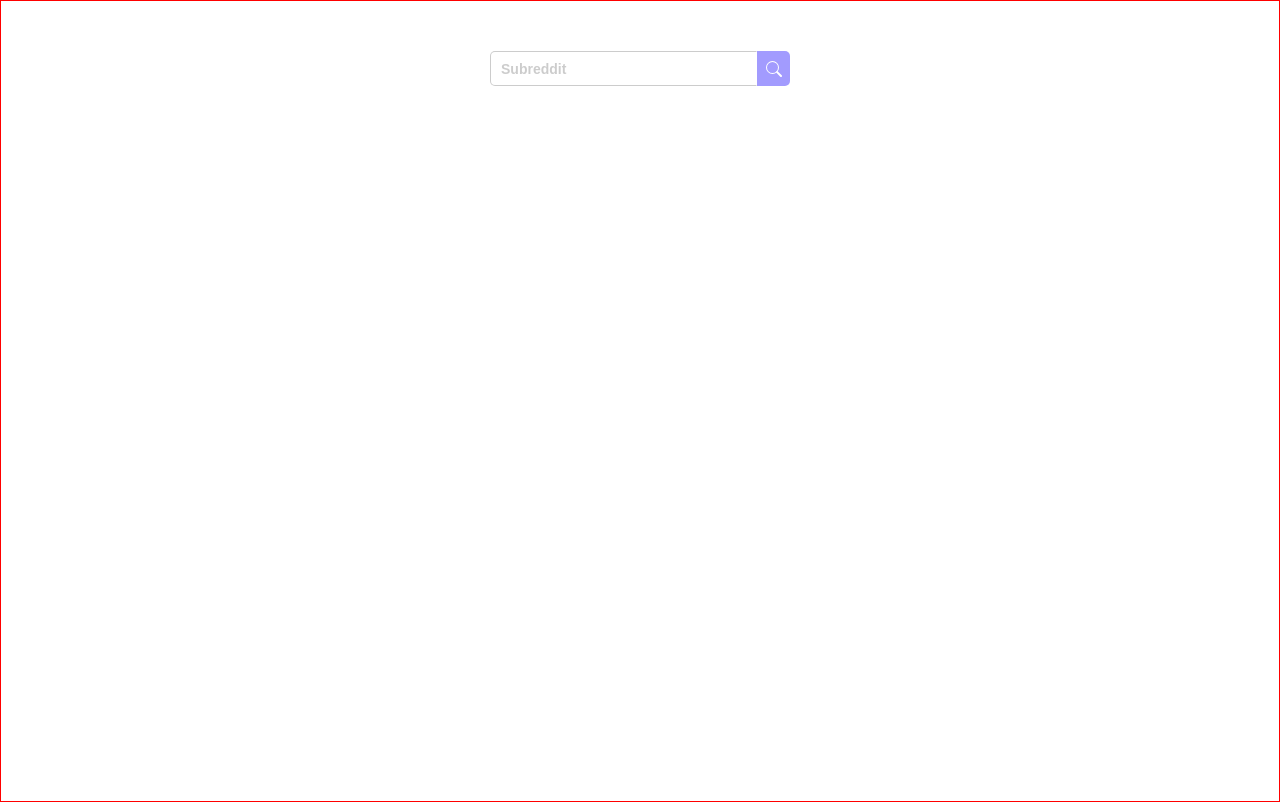
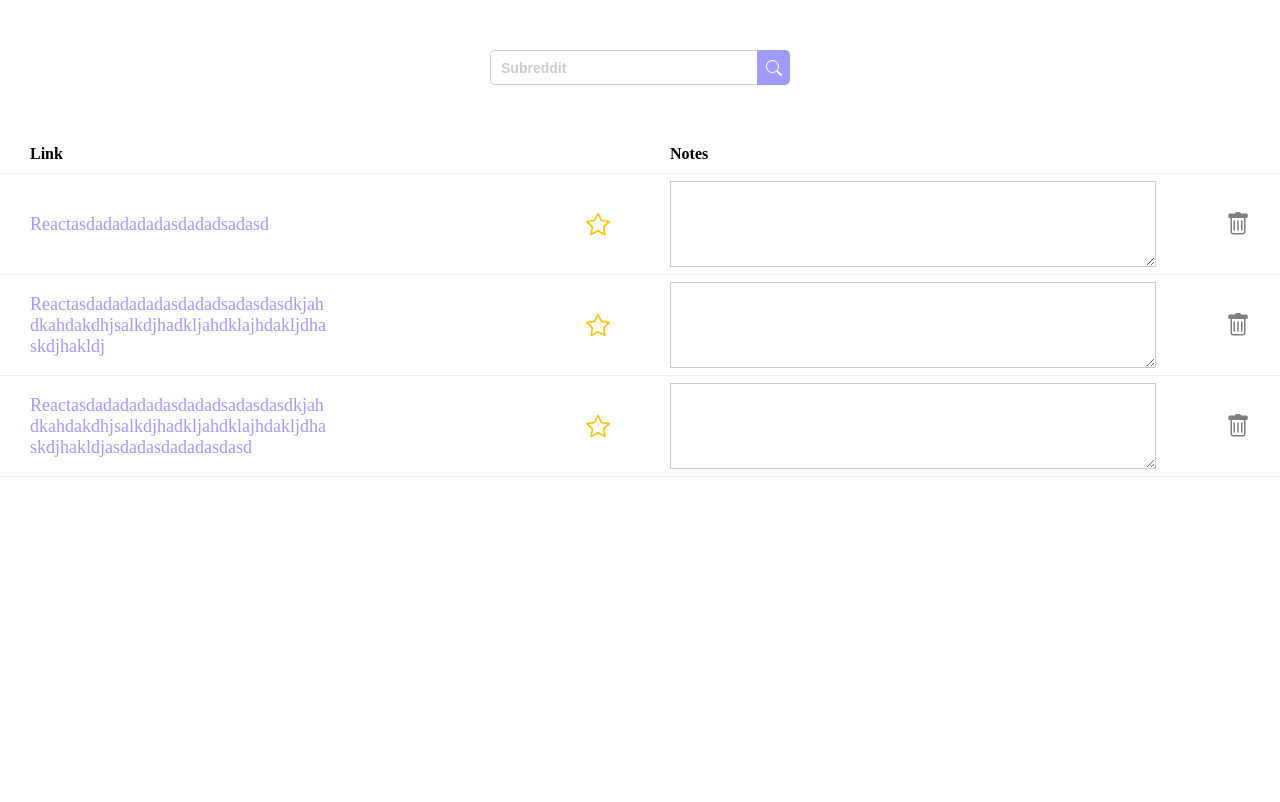
Before and after one commit to Nipponsuki/reddit-search, a React (Create React App) app: page / in a window 1280 px wide. Built offline with nearby package versions, Linux system fonts and the light colour scheme.

Commit message:
add table

```diff
--- a/src/App.js
+++ b/src/App.js
@@ -2,18 +2,20 @@
 import styled from 'styled-components';
 
 import SearchBox from 'components/SearchBox';
+import Table from 'components/Table';
 
 const AppWrapper = styled.div`
   max-width: 1280px;
   margin: 0 auto;
-  border: 1px solid red;
   height: 100vh;
+  overflow: hidden;
 `;
 
 const App = () => {
   return (
     <AppWrapper>
       <SearchBox />
+      <Table />
     </AppWrapper>
   );
 };
--- a/src/components/GlobalStyles/GlobalStyles.js
+++ b/src/components/GlobalStyles/GlobalStyles.js
@@ -12,6 +12,13 @@
     padding: 0;
     box-sizing: inherit;
   }
+
+  svg{
+    transition: all .3s ease;
+    &:hover{
+      transform: scale(1.2);
+    }
+  }
 `;
 
 export default GlobalStyle;
--- a/src/components/Icons/Bin/index.js
+++ b/src/components/Icons/Bin/index.js
@@ -2,10 +2,10 @@
 
 const BinIcon = () => (
   <svg
-    width="1em"
-    height="1em"
+    width="1.5rem"
+    height="1.5rem"
     viewBox="0 0 16 16"
-    fill="currentColor"
+    fill="rgba(0,0,0,0.5)"
     xmlns="http://www.w3.org/2000/svg"
   >
     <path d="M5.5 5.5A.5.5 0 0 1 6 6v6a.5.5 0 0 1-1 0V6a.5.5 0 0 1 .5-.5zm2.5 0a.5.5 0 0 1 .5.5v6a.5.5 0 0 1-1 0V6a.5.5 0 0 1 .5-.5zm3 .5a.5.5 0 0 0-1 0v6a.5.5 0 0 0 1 0V6z" />
--- a/src/components/Icons/Star/index.js
+++ b/src/components/Icons/Star/index.js
@@ -2,10 +2,10 @@
 
 const StarIcon = ({ isFavorited }) => (
   <>
-    {isFavorited ? (
+    {!isFavorited ? (
       <svg
-        width="1em"
-        height="1em"
+        width="1.5rem"
+        height="1.5rem"
         viewBox="0 0 16 16"
         fill="#FCC201"
         xmlns="http://www.w3.org/2000/svg"
@@ -14,8 +14,8 @@
       </svg>
     ) : (
       <svg
-        width="1em"
-        height="1em"
+        width="1.5rem"
+        height="1.5rem"
         viewBox="0 0 16 16"
         fill="#FCC201"
         xmlns="http://www.w3.org/2000/svg"
--- a/src/components/SearchBox/SearchResult/index.js
+++ b/src/components/SearchBox/SearchResult/index.js
@@ -12,11 +12,9 @@
   &:hover {
     background: #a29bfe44;
   }
-
-  span {
-    white-space: nowrap;
-    text-overflow: ellipsis;
-  }
+  white-space: nowrap;
+  text-overflow: ellipsis;
+  overflow: hidden;
 `;
 
 const SearchResult = ({ result, disabled }) => {
--- a/src/components/SearchBox/SearchResultsContainer/index.js
+++ b/src/components/SearchBox/SearchResultsContainer/index.js
@@ -10,7 +10,7 @@
   min-height: 20px;
   border-radius: 5px;
   border: 1px solid #a29bfe;
-  box-shadow: 0 0 2px 1px #ccc;
+  box-shadow: 0 0 2px 1px #a29bfe44;
   margin-top: 10px;
   overflow-x: hidden;
   scrollbar-width: none;
--- a/src/components/SearchBox/index.js
+++ b/src/components/SearchBox/index.js
@@ -5,7 +5,9 @@
 import SearchIcon from 'components/Icons/Search';
 import SearchResultsContainer from './SearchResultsContainer';
 
-const RESULTS = [];
+const RESULTS = [
+  { id: 1, text: 'Reactasdadadadadasdadadsadasdasdadadadadadadadadadad' },
+];
 
 const SearchBoxContainer = styled.div`
   width: 100%;
@@ -48,6 +50,11 @@
   border-bottom-right-radius: 5px;
   border-top-right-radius: 5px;
   cursor: pointer;
+  svg {
+    &:hover {
+      transform: scale(1);
+    }
+  }
 `;
 const SearchBox = () => {
   const [areResultsShown, setAreResultsShown] = React.useState(false);
--- a/src/components/Table/TableItem/index.js
+++ b/src/components/Table/TableItem/index.js
@@ -0,0 +1,84 @@
+import React from 'react';
+import styled from 'styled-components';
+import StarIcon from 'components/Icons/Star';
+import Flexbox from 'components/Flexbox';
+import BinIcon from 'components/Icons/Bin';
+
+const TableItemContainer = styled.div`
+  width: 100%;
+  display: flex;
+  border-bottom: 1px solid #eee;
+  min-height: 100px;
+  justify-content: space-between;
+`;
+
+const LinkAndStar = styled.div`
+  width: 50%;
+  padding: 10px 30px;
+  display: flex;
+  align-items: center;
+  justify-content: space-between;
+  overflow-wrap: break-word;
+`;
+const NotesAndBin = styled.div`
+  width: 50%;
+  padding: 10px 30px;
+  display: flex;
+  align-items: center;
+  justify-content: space-between;
+`;
+
+const LinkToPost = styled.div`
+  cursor: pointer;
+  width: 300px;
+  overflow: hidden;
+
+  a {
+    color: #a29bfe;
+    text-decoration: none;
+    font-size: 18px;
+  }
+`;
+
+const Notes = styled.textarea`
+  border: 1px solid #ccc;
+  width: 80%;
+  height: 80%;
+  padding: 10px;
+  &:focus {
+    outline: none;
+    border: 1px solid #a29bfe;
+    box-shadow: 0 0 2px 1px #a29bfe44;
+  }
+`;
+
+const TableItem = ({ item }) => {
+  const [inFavorites, setInFavorites] = React.useState(false);
+  const toggleFavorite = () => setInFavorites((prev) => !prev);
+  return (
+    <TableItemContainer>
+      <LinkAndStar>
+        <LinkToPost>
+          <a
+            href="https://www.vk.com"
+            target="_blank"
+            rel="noopener noreferrer"
+          >
+            {item}
+          </a>
+        </LinkToPost>
+        <Flexbox cursor="pointer" onClick={toggleFavorite}>
+          <StarIcon isFavorited={inFavorites} />
+        </Flexbox>
+      </LinkAndStar>
+      <NotesAndBin>
+        <Notes />
+        <Flexbox cursor="pointer">
+          <BinIcon />
+        </Flexbox>
+      </NotesAndBin>
+    </TableItemContainer>
+  );
+};
+
+export default TableItem;
--- a/src/components/Table/index.js
+++ b/src/components/Table/index.js
@@ -0,0 +1,56 @@
+import React from 'react';
+import styled from 'styled-components';
+import TableItem from './TableItem';
+
+const ITEMS = [
+  { id: 1, text: 'Reactasdadadadadasdadadsadasd' },
+  {
+    id: 2,
+    text:
+      'Reactasdadadadadasdadadsadasdasdkjahdkahdakdhjsalkdjhadkljahdklajhdakljdhaskdjhakldj',
+  },
+  {
+    id: 3,
+    text:
+      'Reactasdadadadadasdadadsadasdasdkjahdkahdakdhjsalkdjhadkljahdklajhdakljdhaskdjhakldjasdadasdadadasdasd',
+  },
+];
+
+const TableContainer = styled.div`
+  width: 100%;
+  display: flex;
+  flex-direction: column;
+  align-items: flex-start;
+  justify-content: center;
+`;
+
+const TableHeader = styled.div`
+  width: 100%;
+  display: flex;
+  align-items: center;
+  justify-content: space-between;
+  border-bottom: 1px solid #eee;
+
+  span {
+    padding: 10px 30px;
+    flex: 50%;
+    font-weight: bold;
+    font-size: 16px;
+  }
+`;
+
+const Table = () => {
+  return (
+    <TableContainer>
+      <TableHeader>
+        <span>Link</span>
+        <span>Notes</span>
+      </TableHeader>
+      {ITEMS.map((item) => (
+        <TableItem key={item.id} item={item.text} />
+      ))}
+    </TableContainer>
+  );
+};
+
+export default Table;
```
